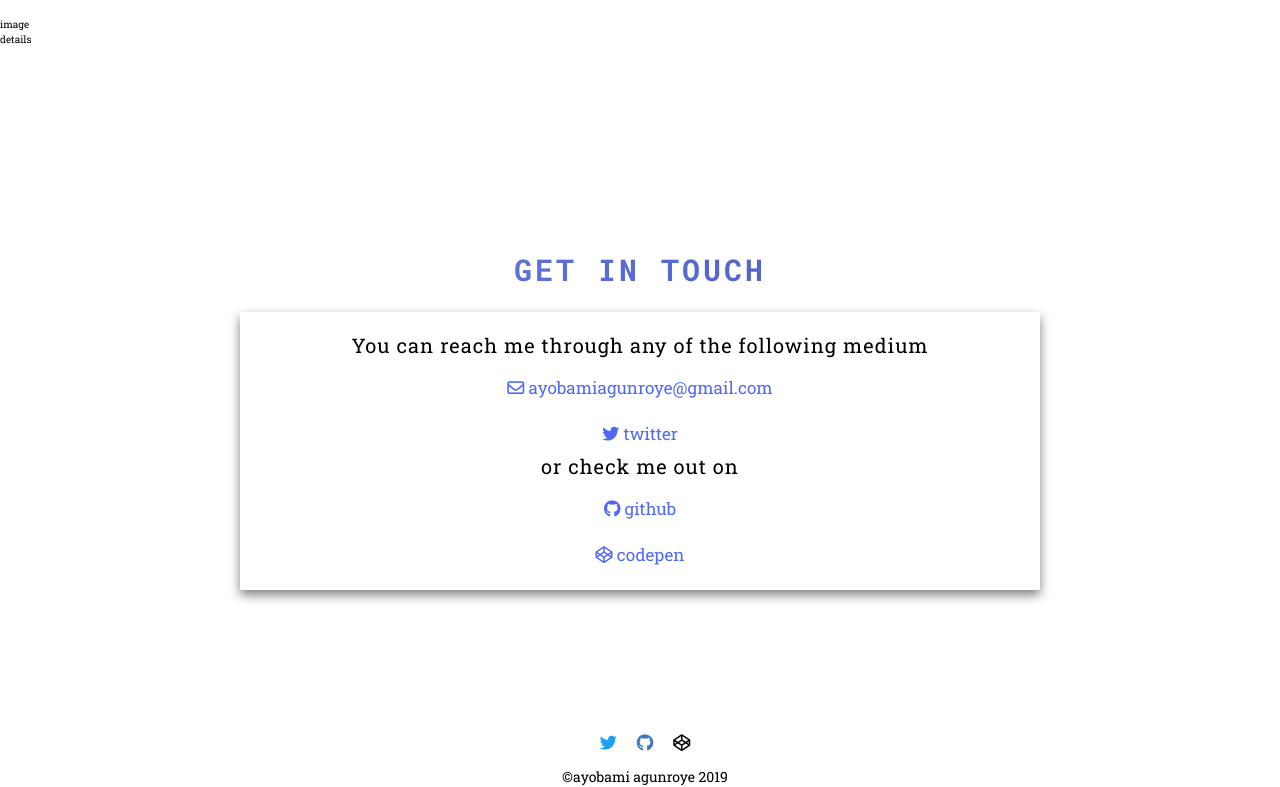
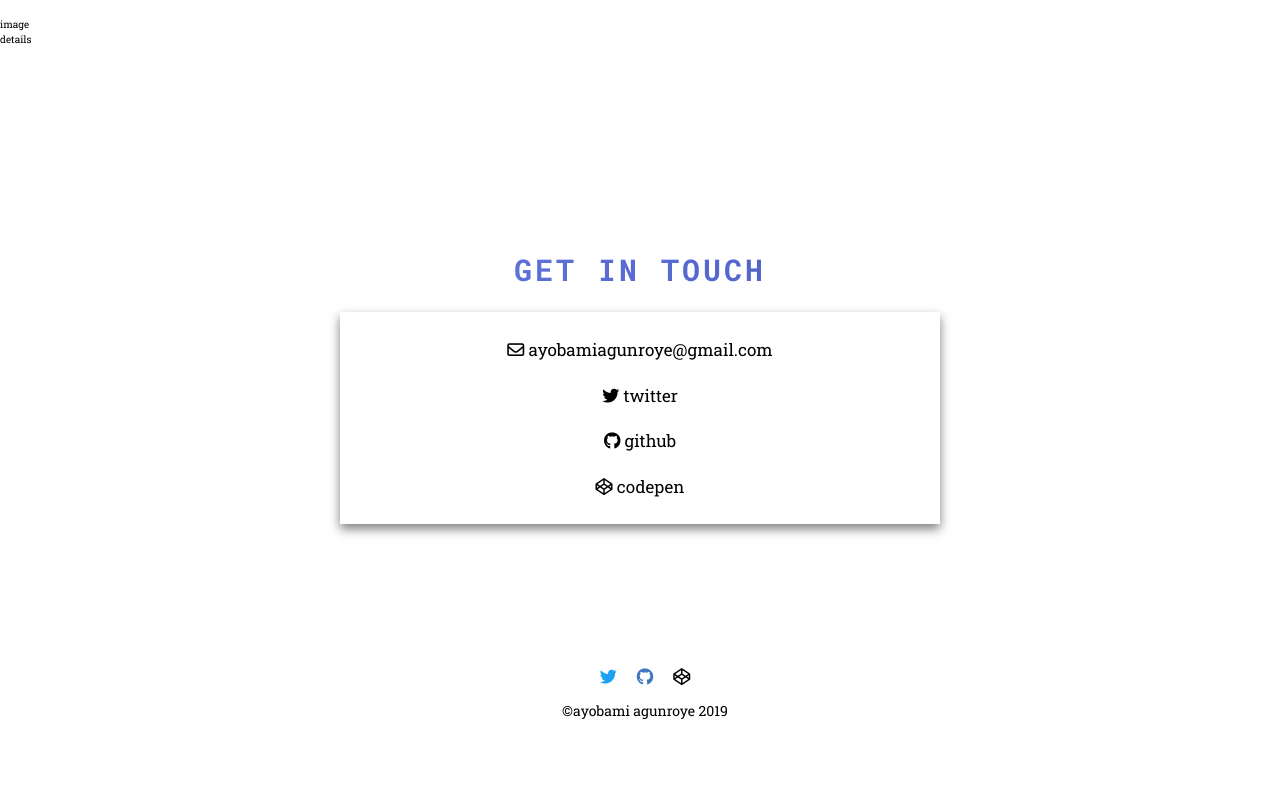
Before and after one commit to bambamayo/new_portfolio, a website: page index.html in a window 1280 px wide. Shown: the part 1463-2250 px from the top of the page. After the commit the page ends 2184 px from the top, so only its background shows below. Drawn offline with Linux system fonts and the light colour scheme.

```diff
--- a/index.html
+++ b/index.html
@@ -96,10 +96,7 @@
       <section class="contact" id="contact">
         <h2 class="section-header m-b-2">Get in touch</h2>
         <div class="contact__details">
-            <div>
-                <p class="section-text t-c" >
-                  You can reach me through any of the following medium
-                </p>
+
                 <ul class="contact__details-list">
                     <li class="contact__details-list-item">
                         <i class="far fa-envelope"></i> ayobamiagunroye@gmail.com</span>
@@ -107,14 +104,6 @@
                   <li class="contact__details-list-item">
                     <a href="https://twitter.com/agunroye_"><i class="fab fa-twitter"></i> twitter</a>
                   </li>
-                </ul>
-              </div>
-              <div>
-                  <p class="section-text t-c" >
-                    or check me out on
-                  </p>
-                  <ul class="contact__details-list">
-
                   <li class="contact__details-list-item">
                       <a href="https://github.com/bambamayo"><i class="fab fa-github"> </i> github</a>
                     </li>
@@ -122,7 +111,6 @@
                         <a href="https://twitter.com/agunroye_"><i class="fab fa-codepen"></i> codepen</a>
                       </li>
                   </ul>
-                </div>
         </div>
 
       </section>
--- a/sass/components/_contact.scss
+++ b/sass/components/_contact.scss
@@ -2,8 +2,8 @@
   padding: $section-padding 0;
 
   &__details {
-    padding: 1.8rem;
-    width: 80rem;
+    padding: 2rem;
+    width: 60rem;
     margin: 0 auto;
     text-align: center;
     box-shadow: 0 0.5rem 1rem rgba($color-primary, 0.5);
@@ -12,7 +12,7 @@
       &-item {
         font-size: 1.7rem;
         padding: 0.5rem;
-        color: $color-secondary;
+        color: $color-primary;
 
         &:not(:last-child) {
           margin-bottom: 1rem;
@@ -21,12 +21,12 @@
         a,
         a:visited,
         a:link {
-          color: $color-secondary;
+          color: $color-primary;
           transition: 0.3s color ease-in-out;
           text-decoration: none;
 
           &:hover {
-            color: $color-secondary-dark;
+            color: $color-primary;
           }
         }
       }
--- a/sass/components/_header.scss
+++ b/sass/components/_header.scss
@@ -48,7 +48,7 @@
         border-bottom: 0.1rem solid transparent;
         transition: 0.3s border-bottom-color ease-in-out;
 
-        &-active {
+        &:active {
           border-bottom-color: $color-secondary;
           color: $color-secondary;
         }
```
Also changed, not shown: css/main.css, 1 other file.
